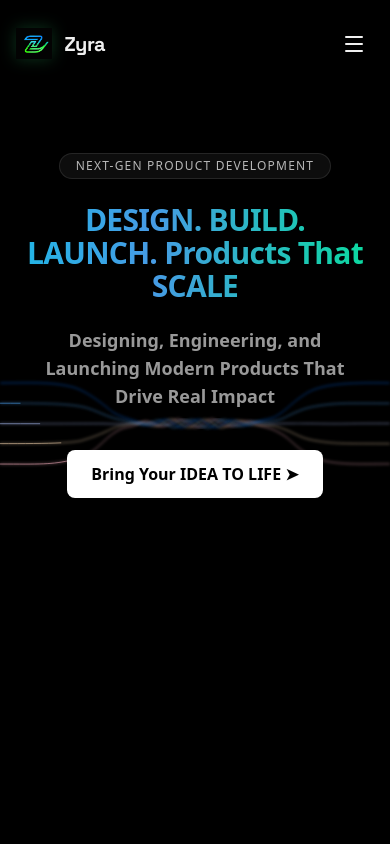
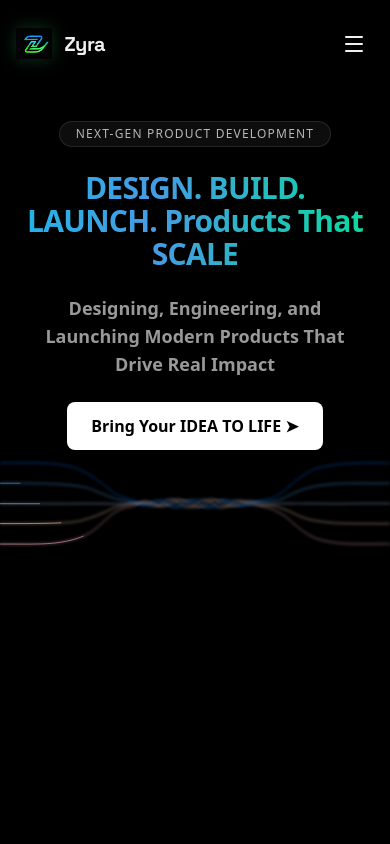
Before and after one commit to shivammane2007/Zyra_Agency, a Next.js app: page / in a window 390 px wide. Shown: the top 844 px of the page. Built offline with nearby package versions, Linux system fonts and the light colour scheme.

Commit message:
Refinement: Separate Hero button and Gemini animation on mobile for a cleaner fit

```diff
--- a/src/components/hero/Hero.tsx
+++ b/src/components/hero/Hero.tsx
@@ -19,7 +19,7 @@ export function Hero() {
 
   return (
     <div
-      className="h-[150vh] md:h-[400vh] bg-black w-full relative pt-40 overflow-clip"
+      className="h-[150vh] md:h-[400vh] bg-black w-full relative pt-20 md:pt-40 overflow-clip"
       ref={ref}
     >
       <GoogleGeminiEffect
@@ -42,7 +42,7 @@ export function Hero() {
             <b>Designing, Engineering, and Launching Modern Products That Drive Real Impact </b>
 
           </p>
-          <div className="mt-10">
+          <div className="mt-6 md:mt-10">
             <button className="rounded-lg bg-white text-black px-6 py-3 font-medium hover:bg-white/90 transition">
              <b>Bring Your IDEA TO LIFE ➤</b>
             </button>
--- a/src/components/ui/google-gemini-effect.tsx
+++ b/src/components/ui/google-gemini-effect.tsx
@@ -34,7 +34,7 @@ export const GoogleGeminiEffect = ({
         </p>
       )}
       {children && (
-        <div className="w-full h-[890px] -top-50 md:-top-40 flex items-center justify-center absolute z-30">
+        <div className="w-full h-[890px] -top-60 md:-top-40 flex items-center justify-center absolute z-30">
           {children}
         </div>
       )}
@@ -43,7 +43,7 @@ export const GoogleGeminiEffect = ({
         height="890"
         viewBox="0 0 1440 890"
         xmlns="http://www.w3.org/2000/svg"
-        className="absolute -top-50 md:-top-40 w-full"
+        className="absolute -top-30 md:-top-40 w-full"
       >
         <motion.path
           d="M0 663C145.5 663 191 666.265 269 647C326.5 630 339.5 621 397.5 566C439 531.5 455 529.5 490 523C509.664 519.348 521 503.736 538 504.236C553.591 504.236 562.429 514.739 584.66 522.749C592.042 525.408 600.2 526.237 607.356 523.019C624.755 515.195 641.446 496.324 657 496.735C673.408 496.735 693.545 519.572 712.903 526.769C718.727 528.934 725.184 528.395 730.902 525.965C751.726 517.115 764.085 497.106 782 496.735C794.831 496.47 804.103 508.859 822.469 518.515C835.13 525.171 850.214 526.815 862.827 520.069C875.952 513.049 889.748 502.706 903.5 503.736C922.677 505.171 935.293 510.562 945.817 515.673C954.234 519.76 963.095 522.792 972.199 524.954C996.012 530.611 1007.42 534.118 1034 549C1077.5 573.359 1082.5 594.5 1140 629C1206 670 1328.5 662.5 1440 662.5"
```
Also changed, not shown: Remaining Work.txt.
